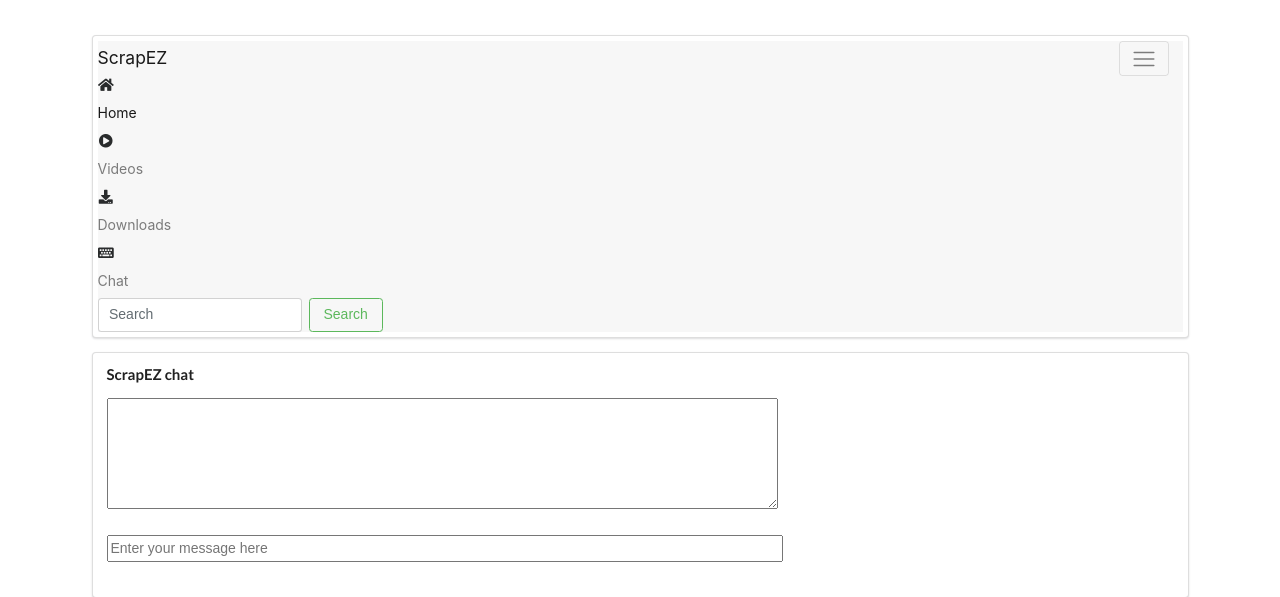
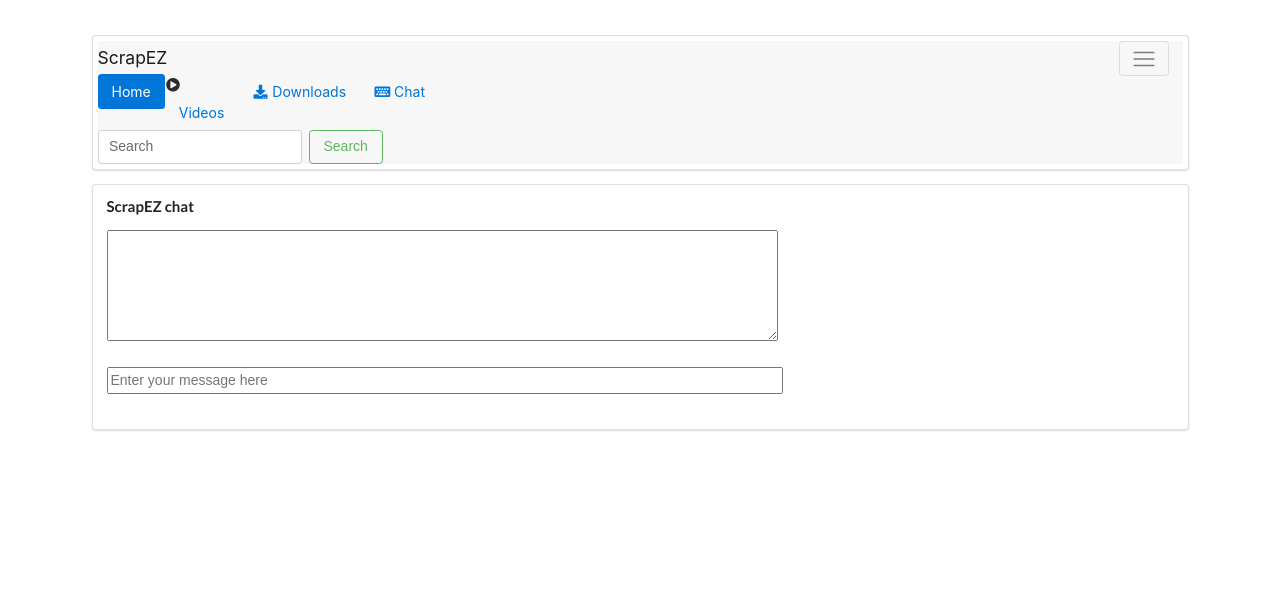
Before and after one commit to oucb/scrapez, a Flask app: template apps/templates/chat.html in a window 1280 px wide, after a click that opens the changed part. Shown: the top 597 px of the page. Run offline with Flask 2, Linux system fonts and the light colour scheme; the template is opened without the code that fills it: most values are stand-ins (such as "Sample title", 1, 10 or a date in 2020); parts of the project's set-up code (start-up, migrations or seed data) failed here and were passed over; some libraries are stand-ins or nearby versions.

Commit message:
Update navbar

```diff
--- a/apps/templates/navbar.html
+++ b/apps/templates/navbar.html
@@ -5,22 +5,19 @@
     </button>
     <a class="navbar-brand" href="{{ url_for('home.index') }}">ScrapEZ</a>
     <div class="collapse navbar-collapse" id="navbarSupportedContent">
-      <ul class="navbar-nav mr-auto nav nav-pills">
+      <ul class="mr-auto nav nav-pills head-menu">
         <li class="nav-item active">
-          <i class='ui home icon'></i>
-          <a class="nav-link" href="{{ url_for('home.index') }}">Home <span class="sr-only">(current)</span></a>
+          <a class="nav-link active" href="{{ url_for('home.index') }}"<i class='ui home icon'></i>Home <span class="sr-only">(current)</span></a>
         </li>
         <li class="nav-item">
           <i class='ui video play icon'></i>
           <a class="nav-link" href="{{ url_for('videos.index') }}">Videos</a>
         </li>
         <li class="nav-item">
-          <i class='ui download icon'></i>
-          <a class="nav-link" href="{{ url_for('downloads.index') }}">Downloads</a>
+          <a class="nav-link" href="{{ url_for('downloads.index') }}"><i class='ui download icon'></i>Downloads</a>
         </li>
         <li class="nav-item">
-          <i class='ui keyboard icon'></i>
-          <a class="nav-link" href="{{ url_for('chat.index') }}">Chat</a>
+          <a class="nav-link" href="{{ url_for('chat.index') }}"><i class='ui keyboard icon'></i>Chat</a>
         </li>
       </ul>
       <form class="form-inline my-2 my-lg-0">
```
